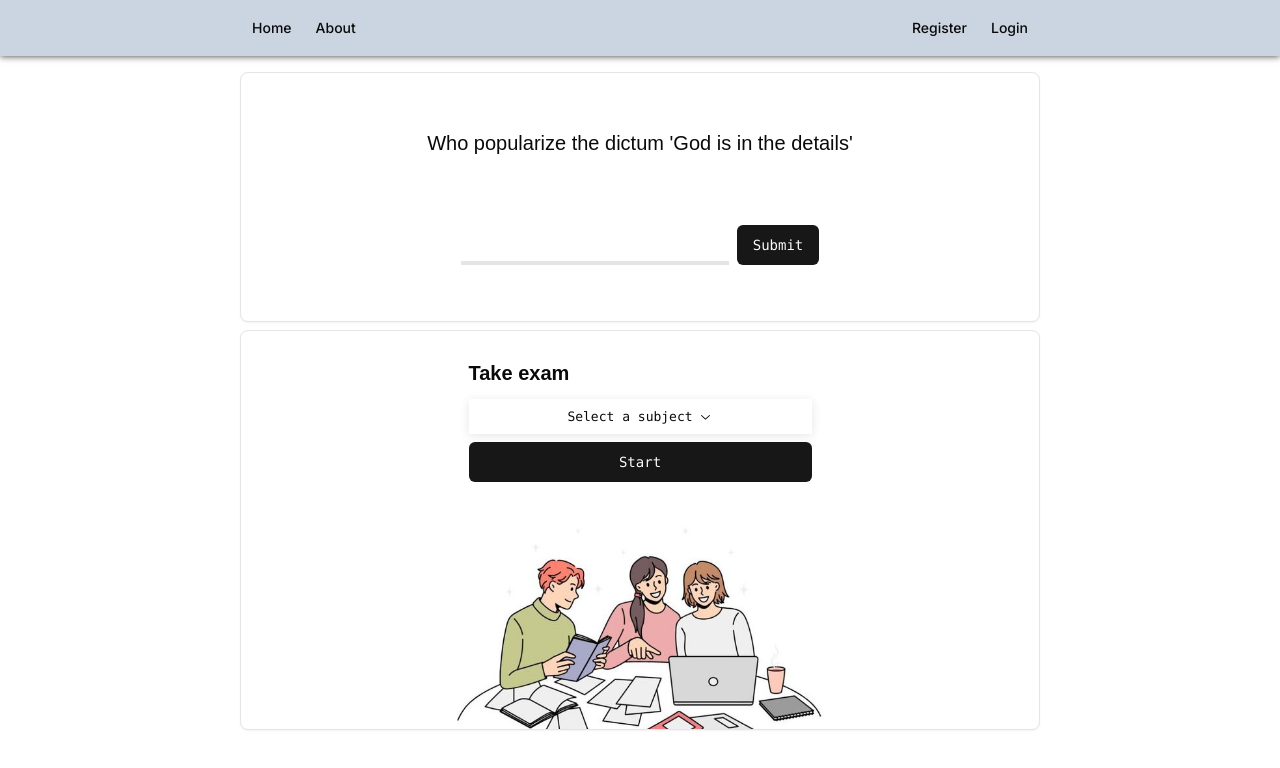
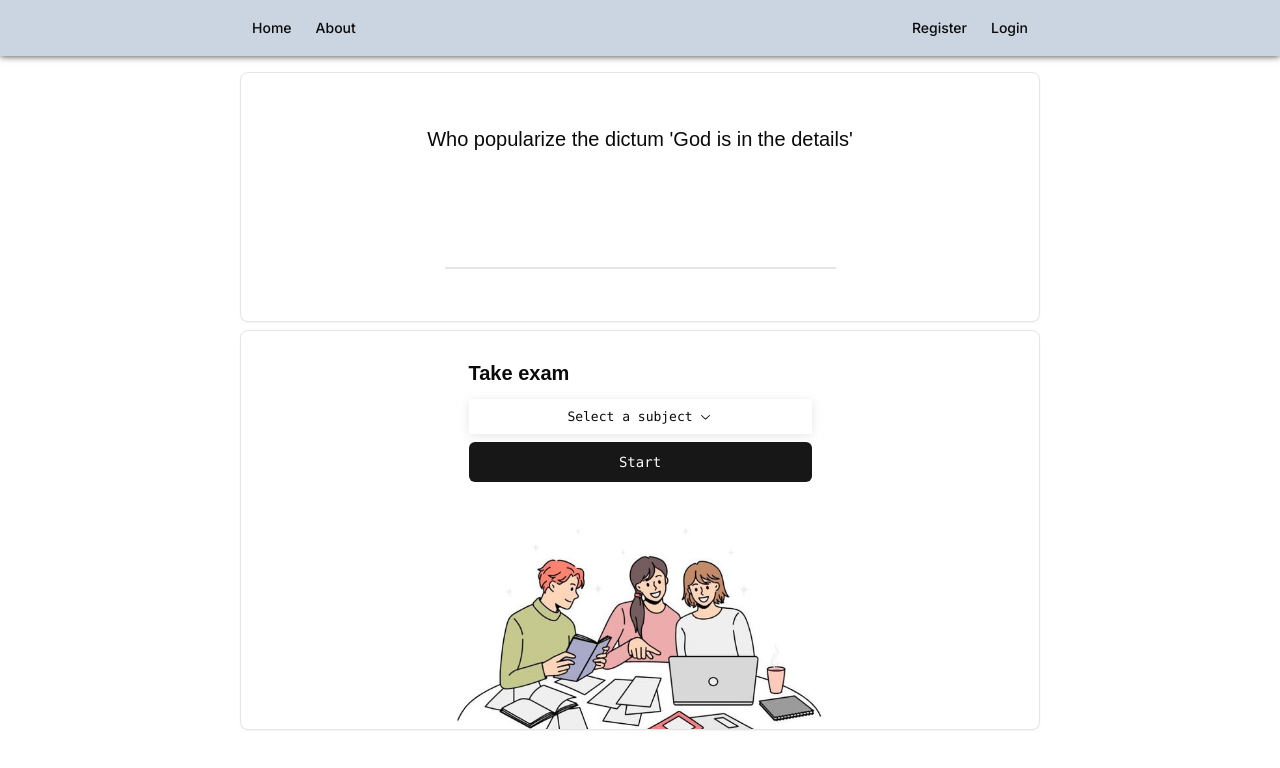
Before and after one commit to marketpanda/morayta, a Next.js app: page / in a window 1280 px wide. Shown: the top 768 px of the page. Built offline with nearby package versions, Linux system fonts and the light colour scheme; no server answers.

Commit message:
teaser questions

```diff
--- a/app/_components/dailyQuestions.tsx
+++ b/app/_components/dailyQuestions.tsx
@@ -1,10 +1,12 @@
 "use client"
 import { Button } from '@/components/ui/button'
 import { CardContent } from '@/components/ui/card'
-import React, { useEffect, useState } from 'react'
+import React, { useEffect, useRef, useState } from 'react'
 import Lottie from "lottie-react"
 import animateCheck from '@/app/_components/assets/animation-check.json'
+import animateCheckSimple from '@/app/_components/assets/animation-check-simple.json'
 import { motion, AnimatePresence } from 'framer-motion'
+import { link } from 'fs'
 
 const DailyQuestions:React.FC = () => {
     //https://medium.com/incresco/animating-the-web-with-lottie-best-practices-for-optimization-be02ea24fc77
@@ -15,9 +17,12 @@ const DailyQuestions:React.FC = () => {
 
     const [inputAnswer, setInputAnswer] = useState<string>("")
     const [examNode, setExamNode] = useState<number>(0)
-    const [userAnswers, setUserAnswers] = useState<string>("")
 
     const [showQuestion, setShowQuestion] = useState(true)
+
+    const [submitted, setSubmitted] = useState(false)
+
+    const [finalMessage, setFinalMessage] = useState<string | null>(null)
 
     interface DailyQuestionProp {
         question:string,
@@ -39,19 +44,21 @@ const DailyQuestions:React.FC = () => {
         }
     ]
 
-    const delay = async(time:number) => {
-        await new Promise(resolve => setTimeout(resolve, time))
-    }
-
     const moveQuestionNode = async() => {
         await new Promise(resolve => setTimeout(resolve, 1000))
-        if (examNode < dailyQuestions.length - 1) {
+        if (examNode <= dailyQuestions.length - 1) {
             setExamNode(prev => prev + 1)
+        }
+        if (examNode === dailyQuestions.length - 1) {
+            await new Promise(resolve => setTimeout(resolve, 1000))
+            setFinalMessage("Explore more questions below..")
         }
     }
 
     const handleAnswer = (event:React.MouseEvent<HTMLButtonElement>) => {
         event.preventDefault()
+
+        setSubmitted(true)
 
         const { answer } = dailyQuestions[examNode]
         setShowQuestion(false)
@@ -66,15 +73,19 @@ const DailyQuestions:React.FC = () => {
         setInputAnswer("")
     }
 
-
     const handleInputAnswer = (event:React.ChangeEvent<HTMLInputElement>) => {
         event.preventDefault()
         setInputAnswer(event?.target.value)
     }
 
+    const inputRefStarterQuestions = useRef<HTMLInputElement>(null)
+
+    useEffect(() => {
+        inputRefStarterQuestions.current?.focus()
+    }, [])
+
     useEffect(() => {
     }, [inputAnswer])
-
 
     return (
     <CardContent className="flex flex-col items-center justify-start gap-4 p-0 w-full">
@@ -84,33 +95,48 @@ const DailyQuestions:React.FC = () => {
                     toggle &&
                     <motion.div
                         initial = {{ opacity: 0 }}
-                        animate = {{ opacity: 1 }}>
+                        animate = {{ opacity: 1 }}
+                        >
                         {
-                             showQuestion && dailyQuestions[examNode].question
+                            showQuestion
+                            && examNode <= dailyQuestions.length - 1
+                            && dailyQuestions[examNode].question
                         }
                     </motion.div>
                 }
             </AnimatePresence>
+            { finalMessage && finalMessage }
         </div>
-
-        <form className="flex gap-2">
-            <input onChange={handleInputAnswer} value={inputAnswer}  type="text" className="m-0 font-semibold font-sans text-xl border-b-4 outline-none" />
-            <Button onClick={handleAnswer} className="">Submit</Button>
-        </form>
+        <div className='flex items-center p-0 m-0 gap-3 sm:w-1/2 w-full '>
+            <form className="flex gap-2 border-b-2 m-o p-0 items-center justify-between w-full h-12">
+                <input
+                    ref={inputRefStarterQuestions}
+                    onChange={handleInputAnswer}
+                    value={inputAnswer}
+                    type="text"
+                    className="m-0 font-semibold font-sans text-xl border-0 outline-none" />
 
                 {
+                    inputAnswer && (
+                        <Button onClick={handleAnswer} variant="link" size="icon"
+                            className='font-sans outline-none'>Submit</Button>
+                    )
+                }
+                {
                     !disappear && (
-                <div className='w-[140px] absolute '>
-                    <Lottie animationData={animateCheck}
+                    <div className='w-12'>
+                        <Lottie
+                            animationData={animateCheckSimple}
                             loop={false}
                             onComplete={() => {
                                 setDisappear(true)
-                    }
-                }
-                    />
+                                setSubmitted(false) }} />
                     </div>
                     )
                 }
+            </form>
+        </div>
+
         {
             showWrong && (
                 <div className='w-[140px] absolute '>
```
Also changed, not shown: app/_components/assets/animation-check-simple.json (added, +1 -0 lines). Lines whose indentation alone changed are shown as unchanged.
